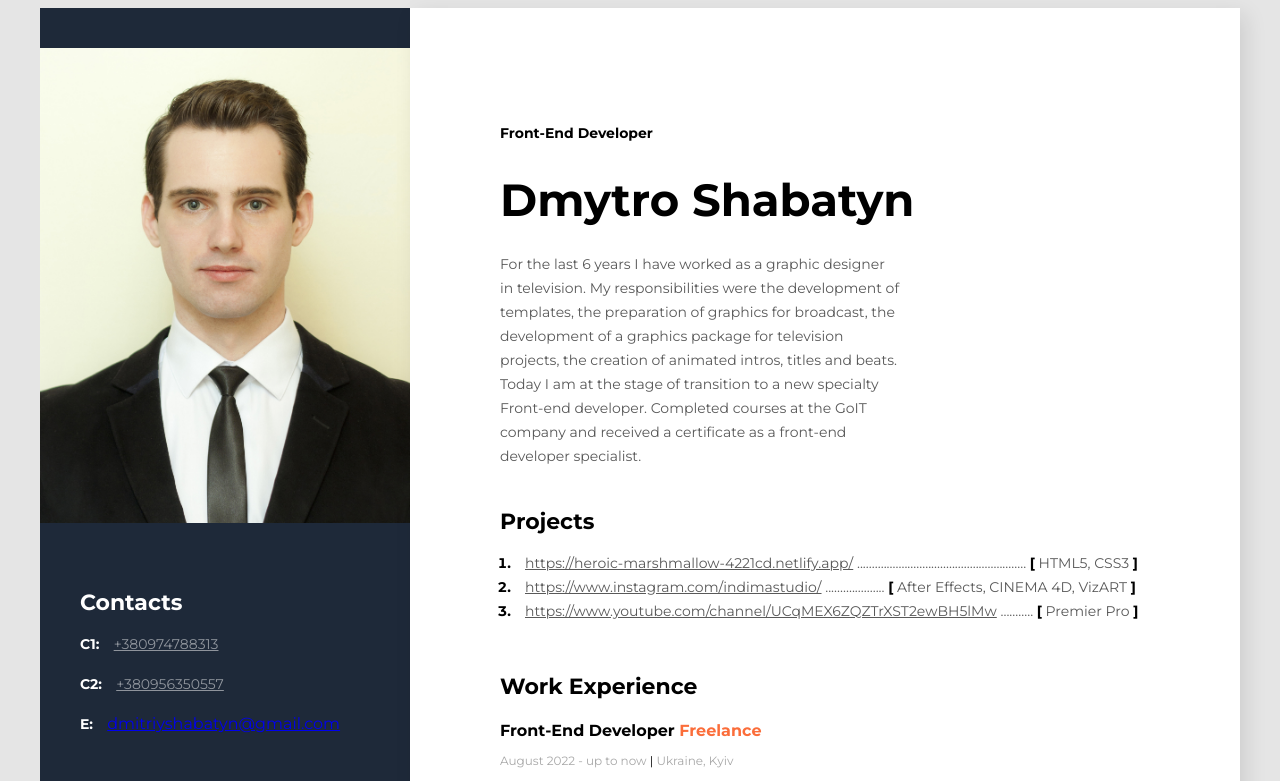
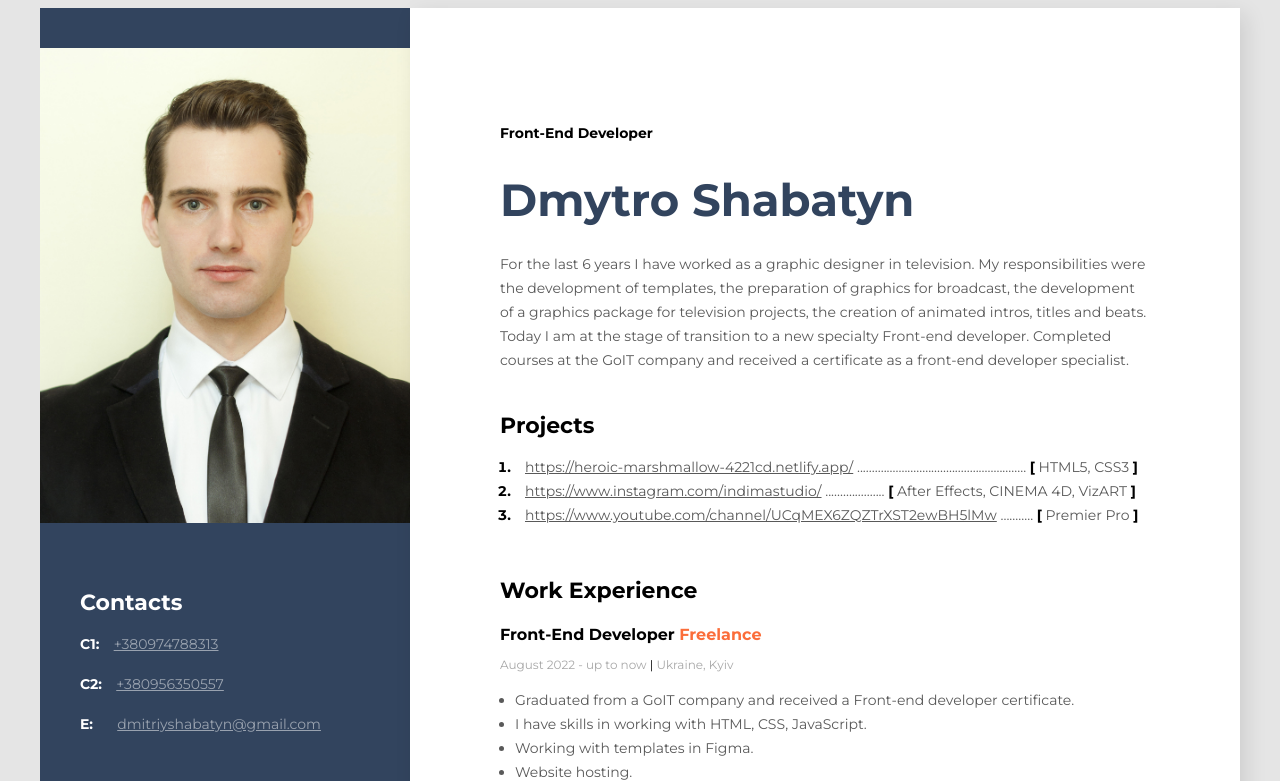
Before and after one commit to DimaShabatyn/resume, a plain HTML site: page index.html in a window 1280 px wide. Shown: the top 781 px of the page. Drawn offline with Linux system fonts and the light colour scheme; files that its build step writes are made by us from their sources.

Commit message:
Изменение стилей и путей

```diff
--- a/css/styles.css
+++ b/css/styles.css
@@ -31,7 +31,7 @@ padding: 105px 90px;
     font-weight: 700;
     font-size: 45px;
     line-height: 55px;
-    color: #000000;
+    color: #32445e;
     margin-bottom: 25px;
 }
 .about-description {
@@ -40,7 +40,7 @@ padding: 105px 90px;
     font-size: 14px;
     line-height: 24px;
     color: #595959;
-    width: 400px;
+    width: 650px;
 }
 /* project styles */
 .projects {
@@ -126,6 +126,7 @@ padding: 105px 90px;
 }
 .university {
     margin-bottom: 10px;
+    width: 350px;
 }
 .specialization {
     font-style: normal;
@@ -137,7 +138,7 @@ padding: 105px 90px;
 }
 /* sidebar */
 .sidebar {
-  background-color: #1E2939;
+  background-color: #32445e;
   padding-top: 40px;
   width: 370px;
 }
@@ -169,6 +170,15 @@ padding: 105px 90px;
     color:#fff;
     opacity: 0.5;
 }
+.contact-link-mail {
+    font-style: normal;
+    font-weight: 400;
+    font-size: 14px;
+    line-height: 24px;
+    color:#fff;
+    opacity: 0.5;
+    margin-left: 10px;
+}
 .contacts,
 .tech-skills,
 .soft-skills {
--- a/index.html
+++ b/index.html
@@ -8,7 +8,7 @@
     <link rel="preconnect" href="https://fonts.googleapis.com">
     <link rel="preconnect" href="https://fonts.gstatic.com" crossorigin>
     <link href="https://fonts.googleapis.com/css2?family=Montserrat:wght@400;700&display=swap" rel="stylesheet">
-    <link rel="stylesheet" href="styles/styles.css">
+    <link rel="stylesheet" href="css/styles.css">
     <title>My resume</title>
 </head>
 
```
